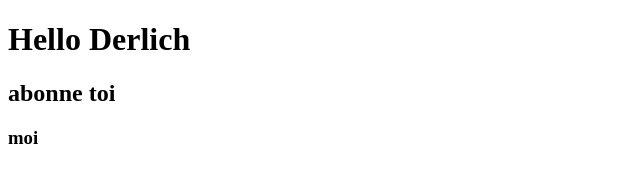
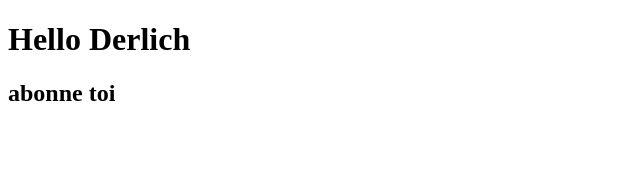
Before and after one commit to nakeu1/My-E-learn, a plain HTML site: page index.html in a window 1280 px wide. Shown: the full height of the page, 0-640 px from the left. Drawn offline with Linux system fonts and the light colour scheme.

Commit message:
Revert "ajout d'une ligne Abonne toi"
This reverts commit 6a1bfe827b440bbed5410ba20d9c34707400c895.

```diff
--- a/index.html
+++ b/index.html
@@ -8,6 +8,5 @@
 <body>
   <h1>Hello Derlich</h1>
   <h2>abonne toi</h2>
-  <h3>moi</h3>
 </body>
 </html>
```
